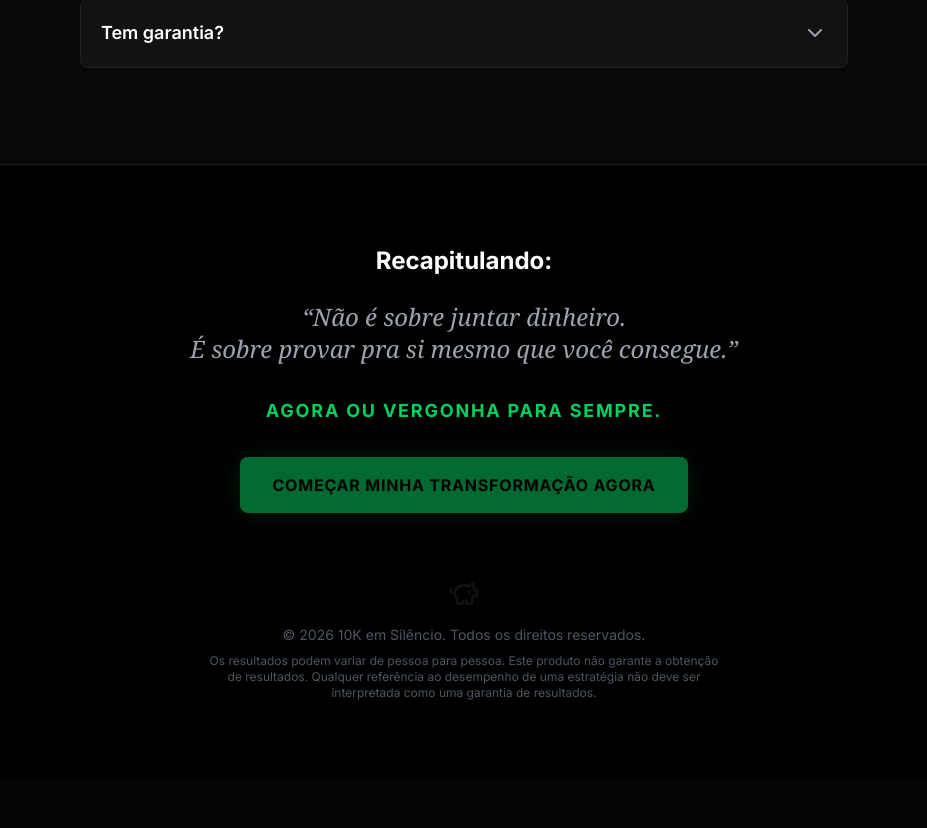
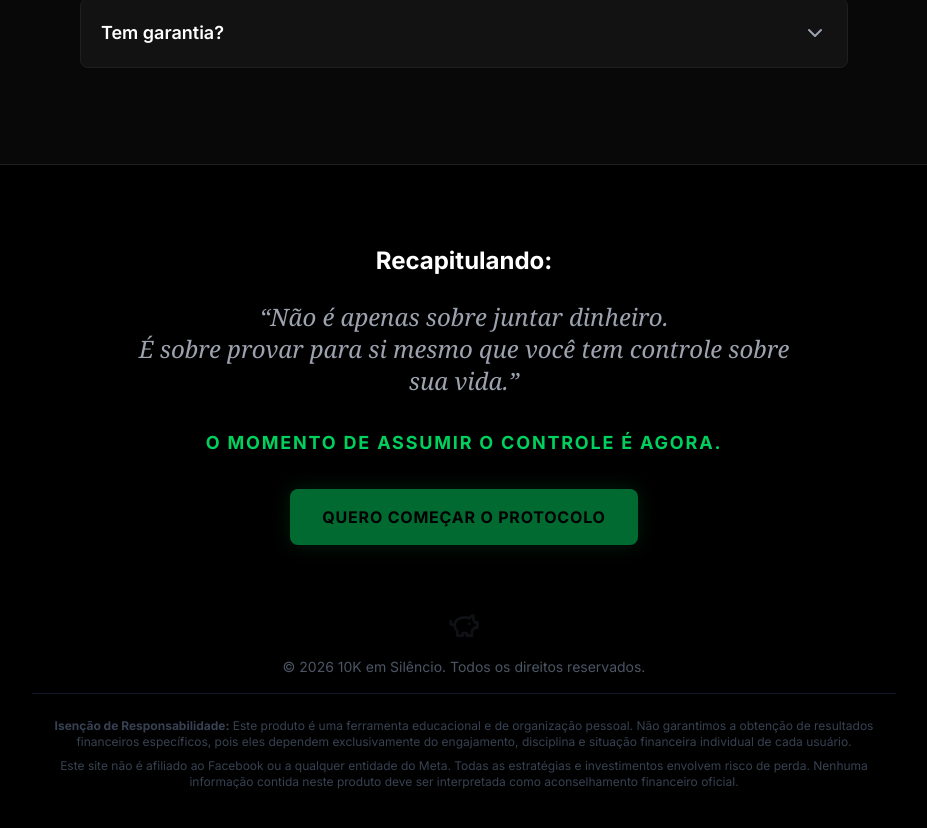
Before and after one commit to carloscesar03/pv-10k, a React (Vite) app: page / in a window 1280 px wide. Shown: the part 6598-7426 px from the top of the page, without its empty margins (176-1103 px from the left). Before the commit the page ends 7379 px from the top, so only its background shows below. Built offline with nearby package versions, Linux system fonts and the light colour scheme.

Commit message:
Update Footer.tsx

```diff
--- a/components/Footer.tsx
+++ b/components/Footer.tsx
@@ -12,27 +12,36 @@ export const Footer: React.FC<FooterProps> = ({ onCtaClick }) => {
       <div className="max-w-2xl mx-auto mb-12">
         <h3 className="text-2xl font-bold mb-6 text-white">Recapitulando:</h3>
         <blockquote className="text-xl md:text-2xl font-serif italic text-gray-400 mb-8 leading-relaxed">
-          “Não é sobre juntar dinheiro. <br/>
-          É sobre provar pra si mesmo que você consegue.”
+          “Não é apenas sobre juntar dinheiro. <br/>
+          É sobre provar para si mesmo que você tem controle sobre sua vida.”
         </blockquote>
 
         <p className="text-brand-green font-bold text-lg mb-8 uppercase tracking-widest">
-          Agora ou vergonha para sempre.
+          O momento de assumir o controle é agora.
         </p>
 
         <Button onClick={onCtaClick} pulse className="shadow-2xl shadow-brand-green/30">
-          COMEÇAR MINHA TRANSFORMAÇÃO AGORA
+          QUERO COMEÇAR O PROTOCOLO
         </Button>
       </div>
 
-      <div className="text-gray-600 text-sm mt-16">
+      <div className="text-gray-600 text-sm mt-16 max-w-4xl mx-auto px-4">
         <div className="flex justify-center gap-4 mb-4">
           <PiggyBank className="w-8 h-8 opacity-20" />
         </div>
-        <p>&copy; {new Date().getFullYear()} 10K em Silêncio. Todos os direitos reservados.</p>
-        <p className="mt-2 text-xs max-w-lg mx-auto">
-          Os resultados podem variar de pessoa para pessoa. Este produto não garante a obtenção de resultados. Qualquer referência ao desempenho de uma estratégia não deve ser interpretada como uma garantia de resultados.
-        </p>
+        <p className="mb-4">&copy; {new Date().getFullYear()} 10K em Silêncio. Todos os direitos reservados.</p>
+
+        <div className="text-xs text-gray-700 space-y-2 border-t border-gray-900 pt-6">
+          <p>
+            <strong>Isenção de Responsabilidade:</strong> Este produto é uma ferramenta educacional e de organização pessoal.
+            Não garantimos a obtenção de resultados financeiros específicos, pois eles dependem exclusivamente do engajamento,
+            disciplina e situação financeira individual de cada usuário.
+          </p>
+          <p>
+            Este site não é afiliado ao Facebook ou a qualquer entidade do Meta.
+            Todas as estratégias e investimentos envolvem risco de perda. Nenhuma informação contida neste produto deve ser interpretada como aconselhamento financeiro oficial.
+          </p>
+        </div>
       </div>
     </footer>
   );
```
